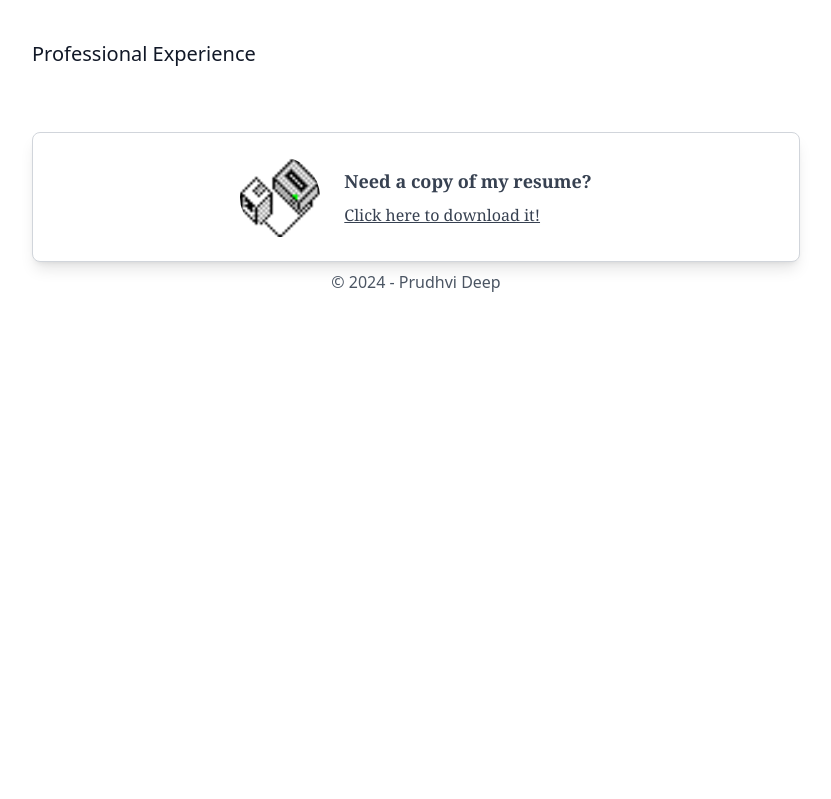
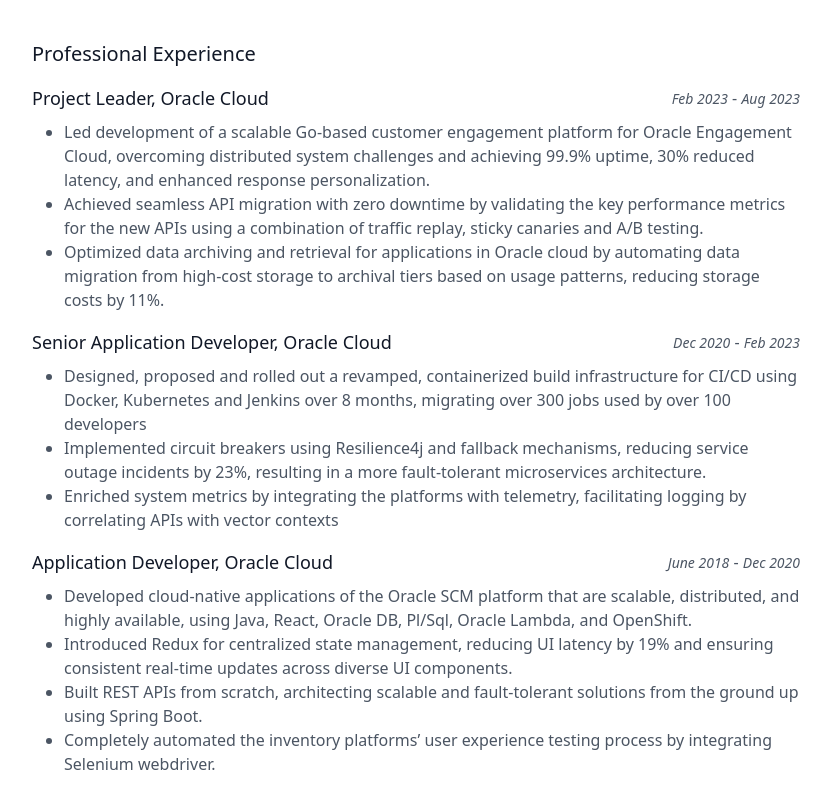
Before and after one commit to prudhvideep/dev-portfolio, a React (Vite) app: page /Resume in a window 1280 px wide. Shown: the part 801-1600 px from the top of the page, without its empty margins (224-1055 px from the left). Before the commit the page ends 1103 px from the top, so only its background shows below. Built offline with nearby package versions, Linux system fonts and the light colour scheme.

Commit message:
Updated Resume

```diff
--- a/src/pages/Resume.tsx
+++ b/src/pages/Resume.tsx
@@ -18,7 +18,7 @@ export default function Experience() {
                 <p className="text-gray-600">
                   <span className="text-sm italic font-normal">2023</span>
                   <span> - </span>
-                  <span className="italic text-sm font-normal">Present</span>
+                  <span className="italic text-sm font-normal">May 2025 <span className="italian">(Expected)</span></span>
                 </p>
               </div>
             </div>
@@ -97,9 +97,100 @@ export default function Experience() {
         </ul>
       </div>
       <div className="mt-10">
-        <h1 className="font-[450] text-gray-900 mb-4 text-xl">
+        <h1 className="font-[500] text-gray-900 mb-4 text-xl text-opacity-100">
           Professional Experience
         </h1>
+        <div className="flex flex-row items-center justify-between">
+          <div className="text-lg font-normal text-gray-900">
+            Project Leader, Oracle Cloud
+          </div>
+          <div>
+            <p className="text-gray-600">
+              <span className="text-sm italic font-normal">Feb 2023</span>
+              <span> - </span>
+              <span className="italic text-sm font-normal">Aug 2023</span>
+            </p>
+          </div>
+        </div>
+        <ul className="mt-2 list-disc ml-8">
+          <li className="list-item text-gray-600 text-md">
+            Led development of a scalable Go-based customer engagement platform
+            for Oracle Engagement Cloud, overcoming distributed system
+            challenges and achieving 99.9% uptime, 30% reduced latency, and
+            enhanced response personalization.
+          </li>
+          <li className="list-item text-gray-600">
+            Achieved seamless API migration with zero downtime by validating the
+            key performance metrics for the new APIs using a combination of
+            traffic replay, sticky canaries and A/B testing.
+          </li>
+          <li className="list-item text-gray-600">
+            Optimized data archiving and retrieval for applications in Oracle
+            cloud by automating data migration from high-cost storage to
+            archival tiers based on usage patterns, reducing storage costs by
+            11%.
+          </li>
+        </ul>
+        <div className="mt-4 flex flex-row items-center justify-between">
+          <div className="text-lg font-normal text-gray-900">
+            Senior Application Developer, Oracle Cloud
+          </div>
+          <div>
+            <p className="text-gray-600">
+              <span className="text-sm italic font-normal">Dec 2020</span>
+              <span> - </span>
+              <span className="italic text-sm font-normal">Feb 2023</span>
+            </p>
+          </div>
+        </div>
+        <ul className="mt-2 list-disc ml-8">
+          <li className="list-item text-gray-600 text-md">
+            Designed, proposed and rolled out a revamped, containerized build
+            infrastructure for CI/CD using Docker, Kubernetes and Jenkins over 8
+            months, migrating over 300 jobs used by over 100 developers
+          </li>
+          <li className="list-item text-gray-600">
+            Implemented circuit breakers using Resilience4j and fallback
+            mechanisms, reducing service outage incidents by 23%, resulting in a
+            more fault-tolerant microservices architecture.
+          </li>
+          <li className="list-item text-gray-600">
+            Enriched system metrics by integrating the platforms with telemetry,
+            facilitating logging by correlating APIs with vector contexts
+          </li>
+        </ul>
+        <div className="mt-4 flex flex-row items-center justify-between">
+          <div className="text-lg font-normal text-gray-900">
+            Application Developer, Oracle Cloud
+          </div>
+          <div>
+            <p className="text-gray-600">
+              <span className="text-sm italic font-normal">June 2018</span>
+              <span> - </span>
+              <span className="italic text-sm font-normal">Dec 2020</span>
+            </p>
+          </div>
+        </div>
+        <ul className="mt-2 list-disc ml-8">
+          <li className="list-item text-gray-600 text-md">
+            Developed cloud-native applications of the Oracle SCM platform that
+            are scalable, distributed, and highly available, using Java, React,
+            Oracle DB, Pl/Sql, Oracle Lambda, and OpenShift.
+          </li>
+          <li className="list-item text-gray-600">
+            Introduced Redux for centralized state management, reducing UI
+            latency by 19% and ensuring consistent real-time updates across
+            diverse UI components.
+          </li>
+          <li className="list-item text-gray-600">
+            Built REST APIs from scratch, architecting scalable and
+            fault-tolerant solutions from the ground up using Spring Boot.
+          </li>
+          <li className="list-item text-gray-600">
+            Completely automated the inventory platforms’ user experience
+            testing process by integrating Selenium webdriver.
+          </li>
+        </ul>
       </div>
       <div className="mt-16 p-6 w-full border border-gray-300 bg-white rounded-lg shadow-lg">
         <div className="flex flex-row items-center justify-center space-x-6">
```
Also changed, not shown: 1 other file (tests, documents, lock files or other folders).
